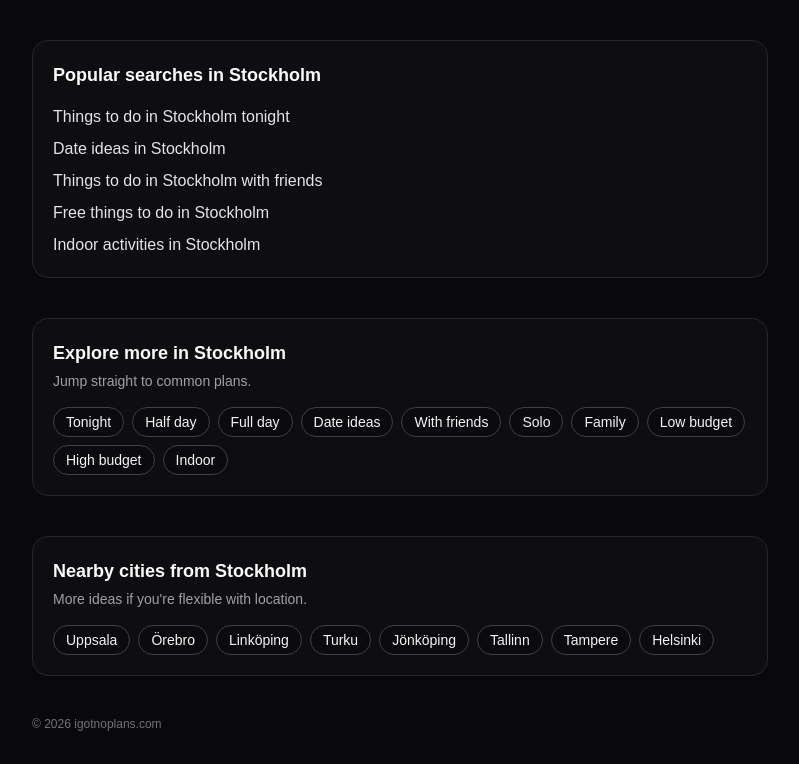
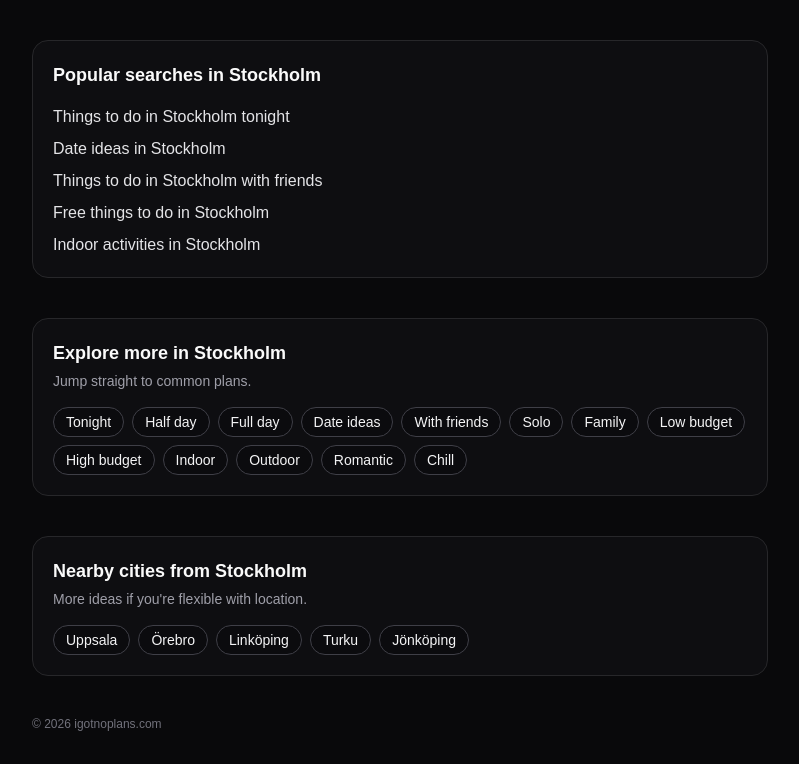
Before and after one commit to Salvrath/igotnoplans, a Next.js app: page /things-to-do-in/stockholm/date in a window 1280 px wide. Shown: the part 3070-3834 px from the top of the page, without its empty margins (240-1039 px from the left). Built offline with nearby package versions, Linux system fonts and the light colour scheme; no server answers.

Commit message:
feat(seo): strengthen preset blocks with richer content and internal links

```diff
--- a/app/sitemap.ts
+++ b/app/sitemap.ts
@@ -69,7 +69,7 @@ export default function sitemap() {
     PRESET_SLUGS.map((preset) => ({
       url: `${baseUrl}/things-to-do-in/${city}/${preset}`,
       lastModified: now,
-      changeFrequency: "weekly" as const,
+      changeFrequency: "daily" as const,
       priority: 0.6,
     }))
   );
--- a/app/things-to-do-in/[city]/[preset]/page.tsx
+++ b/app/things-to-do-in/[city]/[preset]/page.tsx
@@ -120,6 +120,7 @@ export async function generateMetadata({ params }: Props) {
   const titleCore = titleTemplate(cityTitle, presetSlug, n);
 
   const title = `${titleCore} | I Got No Plans`;
+
   const description = descriptionTemplate(cityTitle, presetSlug);
 
   return {
@@ -156,8 +157,8 @@ export default async function Page({ params }: Props) {
 
       {/* Dina befintliga block */}
       <PopularSearches citySlug={citySlug} cityName={cityTitle} />
-      <CityPresets citySlug={citySlug} cityName={cityTitle} limit={10} />
-      <NearbyCities currentCityName={cityTitle} items={nearby} />
+      <CityPresets citySlug={citySlug} cityName={cityTitle} limit={30} />
+      <NearbyCities currentCityName={cityTitle} items={nearby.slice(0,5)} />
     </>
   );
 
```
